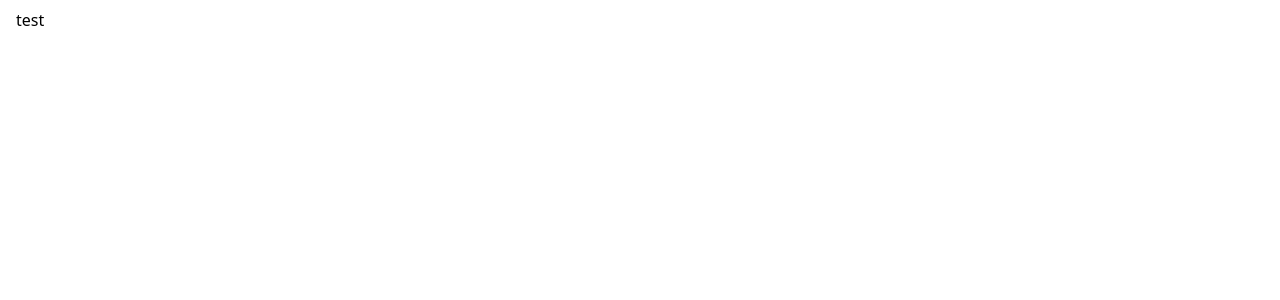
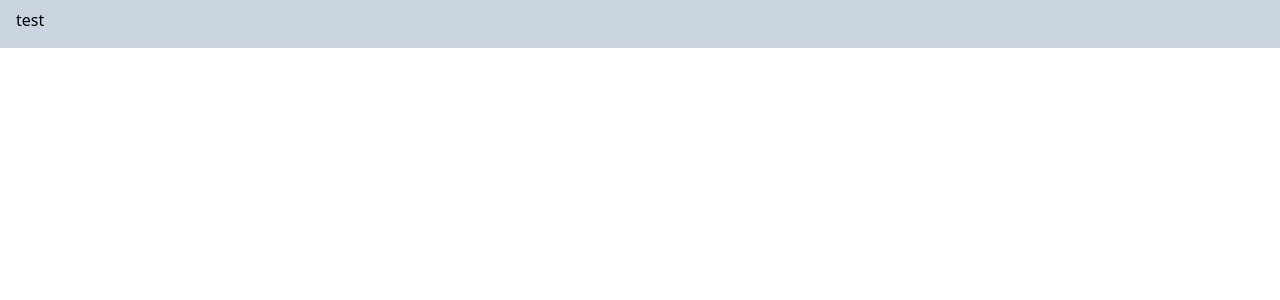
Before and after one commit to K-shigehito/variants-test, a Vue app: page / in a window 1280 px wide. Shown: the top 300 px of the page. Built offline with nearby package versions, Linux system fonts and the light colour scheme.

Commit message:
first commit

```diff
--- a/package.json
+++ b/package.json
@@ -1,5 +1,5 @@
 {
-  "name": "my-template",
+  "name": "variants-test",
   "version": "0.0.0",
   "scripts": {
     "dev": "vite",
--- a/src/App.vue
+++ b/src/App.vue
@@ -1,7 +1,7 @@
 <script setup lang="ts"></script>
 
 <template>
-  <div class="p-4 pt-2">test</div>
+  <div class="bg-slate-300 p-4 pt-2">test</div>
 </template>
 
 <style></style>
```
Also changed, not shown: 1 other file (tests, documents, lock files or other folders).
